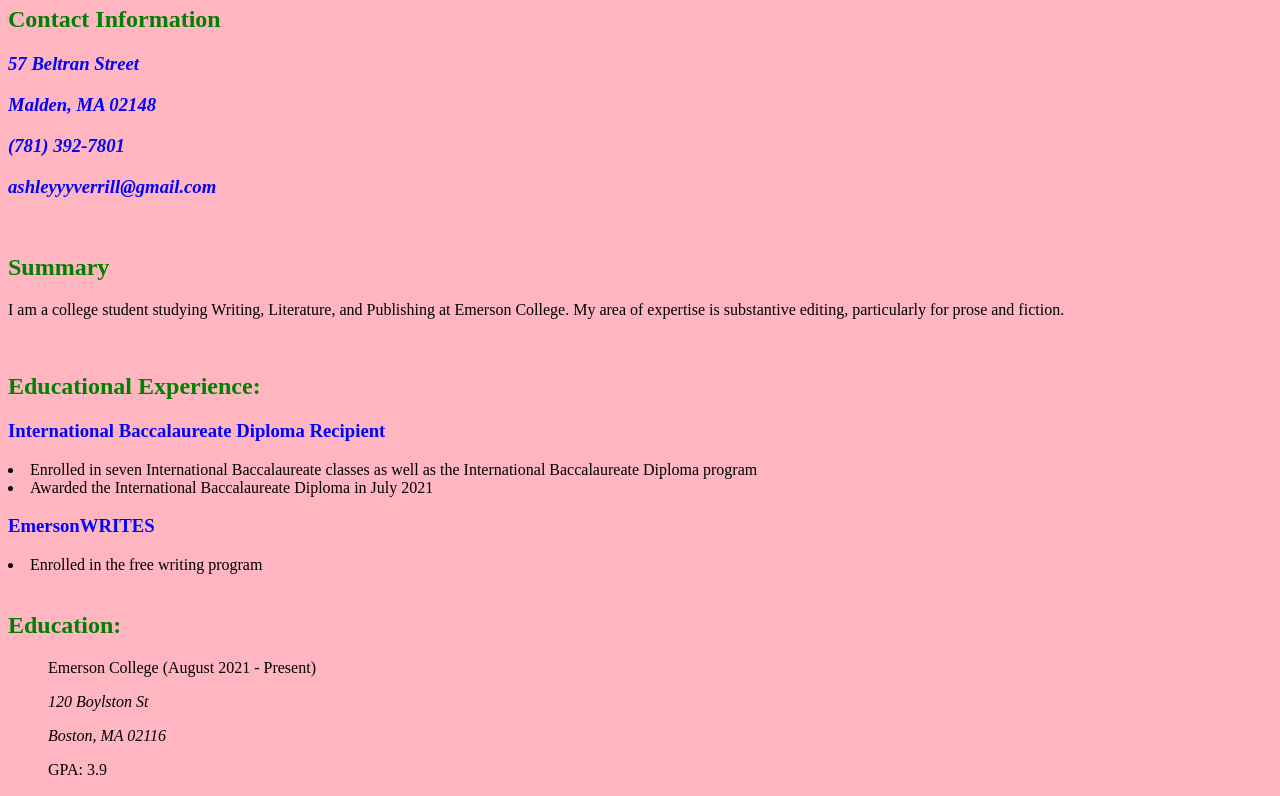
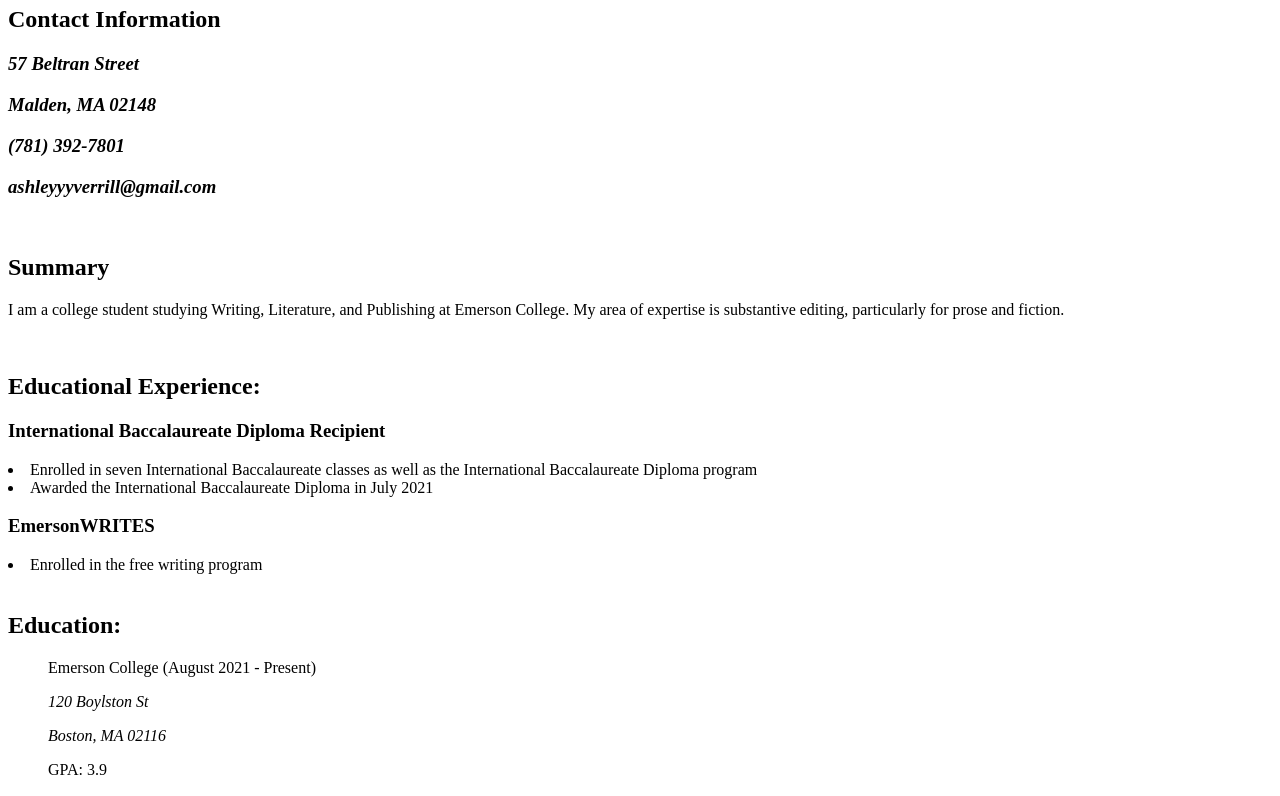
Before and after one commit to ashleyverrill/ashleyverrill, a plain HTML site: page index.html in a window 1280 px wide. Shown: the part 60-856 px from the top of the page. Drawn offline with Linux system fonts and the light colour scheme.

Commit message:
Update index.html

```diff
--- a/index.html
+++ b/index.html
@@ -1,11 +1,6 @@
 <html>
     <head>
 <title>Ashley Verrill</title>
-<style>
-    body { background-color: lightpink }
-    h2 { color: green }
-    h3 { color: blue }
-</style>
     </head>
 <body>
 <h1>Ashley Verrill</h1>
```
